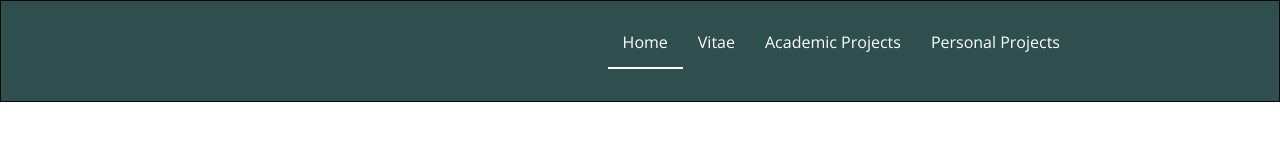
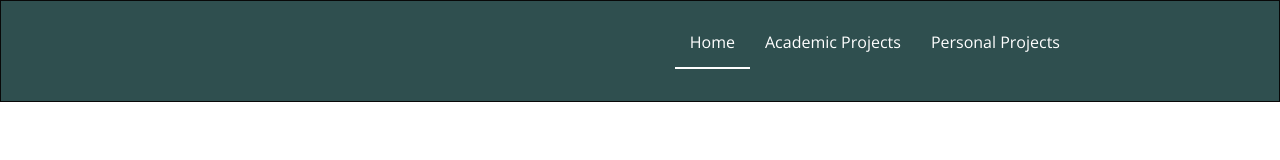
Before and after one commit to robinduvoisin/robinduvoisin.github.io, a plain HTML site: page index.html in a window 1280 px wide. Shown: the top 160 px of the page. Drawn offline with nearby package versions, Linux system fonts and the light colour scheme; some icons are missing.

Commit message:
Update navbar.html

```diff
--- a/navbar.html
+++ b/navbar.html
@@ -13,7 +13,6 @@
        <div class="collapse navbar-collapse" id="bs-example-navbar-collapse-1">
          <ul class="nav navbar-nav navbar-right">
            <li id="home" class="active"><a href="index.html">Home</a></li>
-           <li id="vitae"><a href="vitae.html">Vitae</a></li>
            <li id="projects"><a href="projects.html">Academic Projects</a></li>
            <li id="research" ><a href="research.html">Personal Projects</a></li>
          </ul>
```
